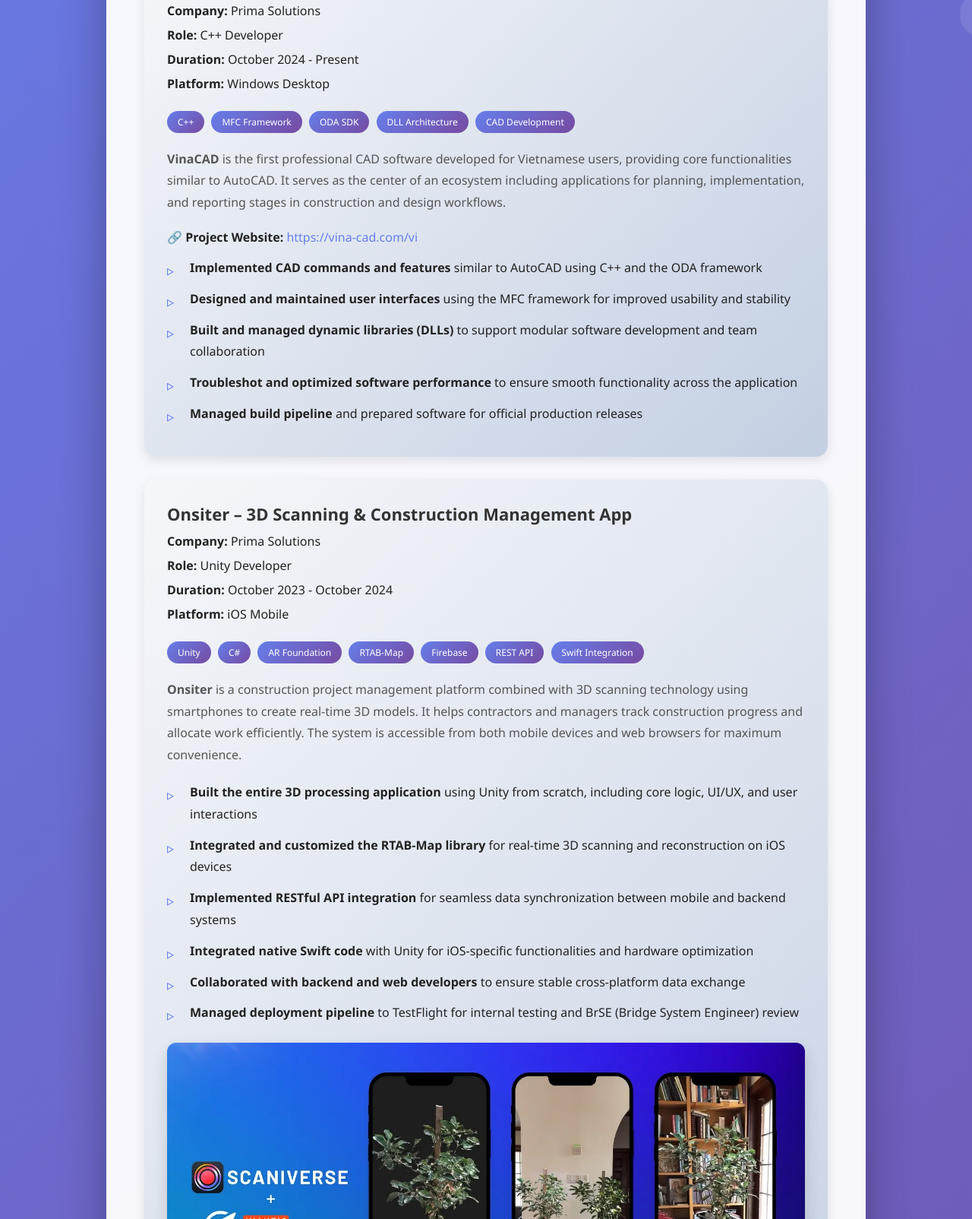
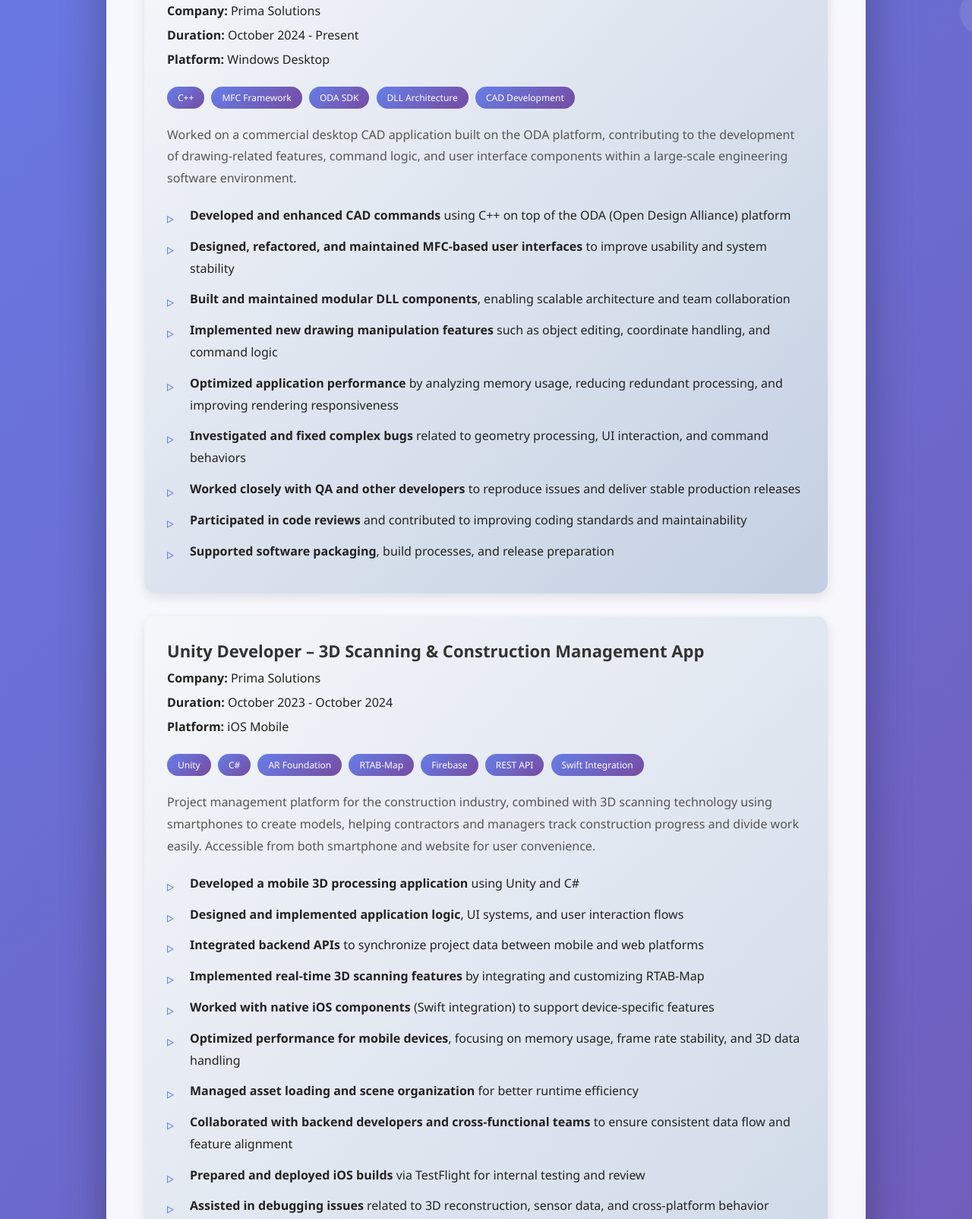
Before and after one commit to NguyenHoangPhuc156/NguyenHoangPhuc156.github.io, a plain HTML site: page index.html in a window 1280 px wide. Shown: the part 757-2361 px from the top of the page at 76% size. Drawn offline with Linux system fonts and the light colour scheme.

Commit message:
Fix content

```diff
--- a/index.html
+++ b/index.html
@@ -409,13 +409,10 @@
         <!-- PROJECT 1 -->
         <h2>Professional Experience</h2>
 
-        <!-- VinaCAD Project -->
+        <!-- CAD Desktop Application Project -->
         <div class="project-card">
-            <h3>
-                <a href="https://vina-cad.com/vi" target="_blank">VinaCAD – CAD Desktop Application</a>
-            </h3>
+            <h3>C++ Developer – CAD Desktop Application</h3>
             <p style="margin: 10px 0;"><strong>Company:</strong> Prima Solutions</p>
-            <p style="margin: 10px 0;"><strong>Role:</strong> C++ Developer</p>
             <p style="margin: 10px 0;"><strong>Duration:</strong> October 2024 - Present</p>
             <p style="margin: 10px 0 15px 0;"><strong>Platform:</strong> Windows Desktop</p>
 
@@ -428,32 +425,27 @@
             </div>
 
             <p style="margin: 20px 0; line-height: 1.8; color: #555;">
-                <strong>VinaCAD</strong> is the first professional CAD software developed for Vietnamese users, providing core functionalities
-                similar to AutoCAD. It serves as the center of an ecosystem including applications for planning, implementation,
-                and reporting stages in construction and design workflows.
-            </p>
-
-            <p style="margin: 15px 0;">
-                🔗 <strong>Project Website:</strong>
-                <a href="https://vina-cad.com/vi" target="_blank" style="color:#667eea; text-decoration: none;">
-                    https://vina-cad.com/vi
-                </a>
+                Worked on a commercial desktop CAD application built on the ODA platform, contributing to the development of drawing-related features,
+                command logic, and user interface components within a large-scale engineering software environment.
             </p>
 
             <ul>
-                <li><strong>Implemented CAD commands and features</strong> similar to AutoCAD using C++ and the ODA framework</li>
-                <li><strong>Designed and maintained user interfaces</strong> using the MFC framework for improved usability and stability</li>
-                <li><strong>Built and managed dynamic libraries (DLLs)</strong> to support modular software development and team collaboration</li>
-                <li><strong>Troubleshot and optimized software performance</strong> to ensure smooth functionality across the application</li>
-                <li><strong>Managed build pipeline</strong> and prepared software for official production releases</li>
+                <li><strong>Developed and enhanced CAD commands</strong> using C++ on top of the ODA (Open Design Alliance) platform</li>
+                <li><strong>Designed, refactored, and maintained MFC-based user interfaces</strong> to improve usability and system stability</li>
+                <li><strong>Built and maintained modular DLL components</strong>, enabling scalable architecture and team collaboration</li>
+                <li><strong>Implemented new drawing manipulation features</strong> such as object editing, coordinate handling, and command logic</li>
+                <li><strong>Optimized application performance</strong> by analyzing memory usage, reducing redundant processing, and improving rendering responsiveness</li>
+                <li><strong>Investigated and fixed complex bugs</strong> related to geometry processing, UI interaction, and command behaviors</li>
+                <li><strong>Worked closely with QA and other developers</strong> to reproduce issues and deliver stable production releases</li>
+                <li><strong>Participated in code reviews</strong> and contributed to improving coding standards and maintainability</li>
+                <li><strong>Supported software packaging</strong>, build processes, and release preparation</li>
             </ul>
         </div>
 
         <!-- Onsiter Project -->
         <div class="project-card">
-            <h3>Onsiter – 3D Scanning & Construction Management App</h3>
+            <h3>Unity Developer – 3D Scanning & Construction Management App</h3>
             <p style="margin: 10px 0;"><strong>Company:</strong> Prima Solutions</p>
-            <p style="margin: 10px 0;"><strong>Role:</strong> Unity Developer</p>
             <p style="margin: 10px 0;"><strong>Duration:</strong> October 2023 - October 2024</p>
             <p style="margin: 10px 0 15px 0;"><strong>Platform:</strong> iOS Mobile</p>
 
@@ -468,18 +460,21 @@
             </div>
 
             <p style="margin: 20px 0; line-height: 1.8; color: #555;">
-                <strong>Onsiter</strong> is a construction project management platform combined with 3D scanning technology using smartphones
-                to create real-time 3D models. It helps contractors and managers track construction progress and allocate work efficiently.
-                The system is accessible from both mobile devices and web browsers for maximum convenience.
+                Project management platform for the construction industry, combined with 3D scanning technology using smartphones to create models,
+                helping contractors and managers track construction progress and divide work easily. Accessible from both smartphone and website for user convenience.
             </p>
 
             <ul>
-                <li><strong>Built the entire 3D processing application</strong> using Unity from scratch, including core logic, UI/UX, and user interactions</li>
-                <li><strong>Integrated and customized the RTAB-Map library</strong> for real-time 3D scanning and reconstruction on iOS devices</li>
-                <li><strong>Implemented RESTful API integration</strong> for seamless data synchronization between mobile and backend systems</li>
-                <li><strong>Integrated native Swift code</strong> with Unity for iOS-specific functionalities and hardware optimization</li>
-                <li><strong>Collaborated with backend and web developers</strong> to ensure stable cross-platform data exchange</li>
-                <li><strong>Managed deployment pipeline</strong> to TestFlight for internal testing and BrSE (Bridge System Engineer) review</li>
+                <li><strong>Developed a mobile 3D processing application</strong> using Unity and C#</li>
+                <li><strong>Designed and implemented application logic</strong>, UI systems, and user interaction flows</li>
+                <li><strong>Integrated backend APIs</strong> to synchronize project data between mobile and web platforms</li>
+                <li><strong>Implemented real-time 3D scanning features</strong> by integrating and customizing RTAB-Map</li>
+                <li><strong>Worked with native iOS components</strong> (Swift integration) to support device-specific features</li>
+                <li><strong>Optimized performance for mobile devices</strong>, focusing on memory usage, frame rate stability, and 3D data handling</li>
+                <li><strong>Managed asset loading and scene organization</strong> for better runtime efficiency</li>
+                <li><strong>Collaborated with backend developers and cross-functional teams</strong> to ensure consistent data flow and feature alignment</li>
+                <li><strong>Prepared and deployed iOS builds</strong> via TestFlight for internal testing and review</li>
+                <li><strong>Assisted in debugging issues</strong> related to 3D reconstruction, sensor data, and cross-platform behavior</li>
             </ul>
 
             <!-- Project Demo Image -->
@@ -559,7 +554,7 @@
                 </div>
             </div>
             <p style="line-height: 1.8; color: #555; margin-top: 15px;">
-                Recognized for outstanding performance and dedication in developing the Onsiter 3D scanning application.
+                Recognized for outstanding performance and dedication in developing the 3D scanning application.
                 Successfully delivered critical features on time, demonstrated exceptional problem-solving skills in integrating
                 RTAB-Map library with Unity, and maintained high code quality throughout the development cycle.
             </p>
```
Also changed, not shown: 1 other file.
